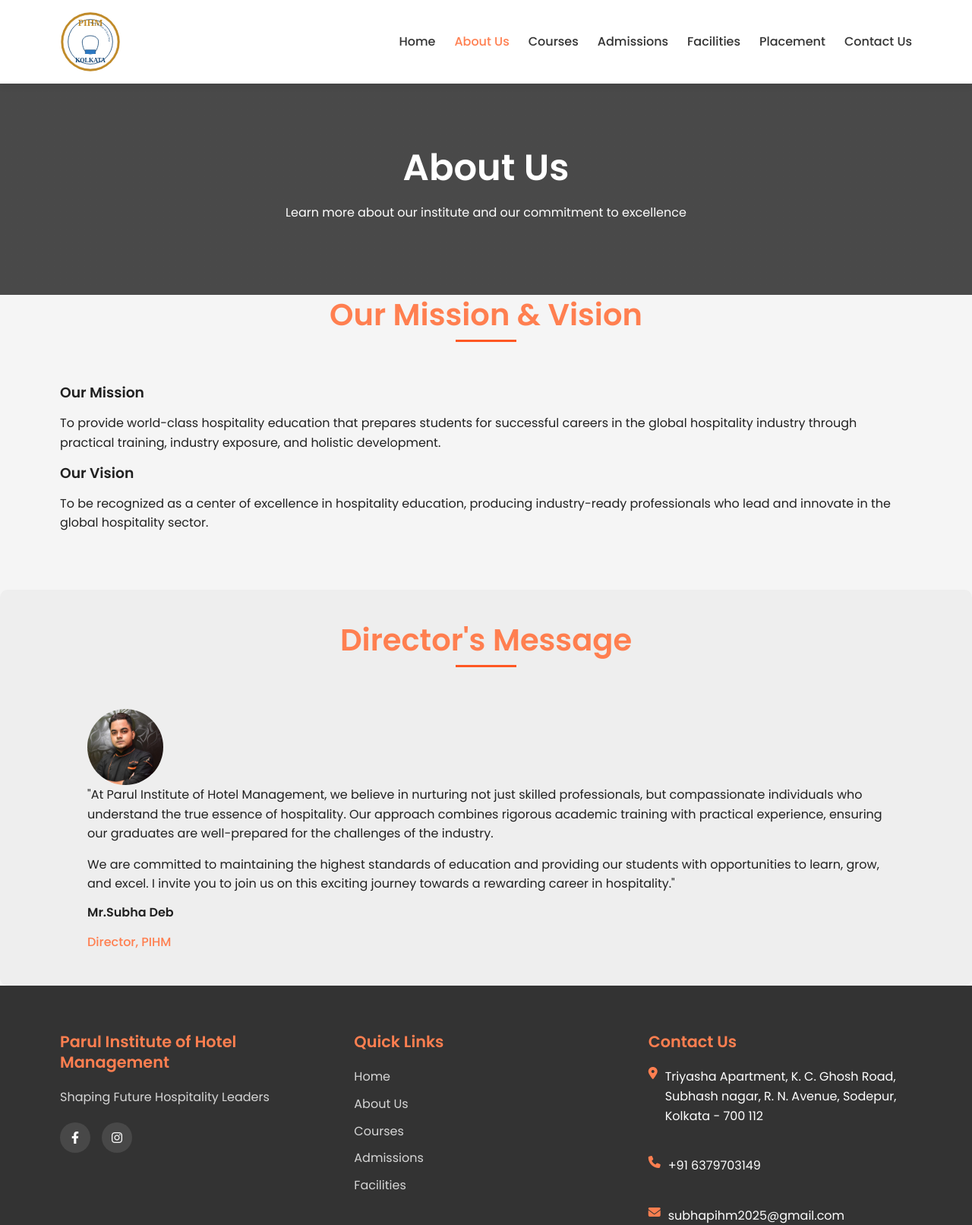
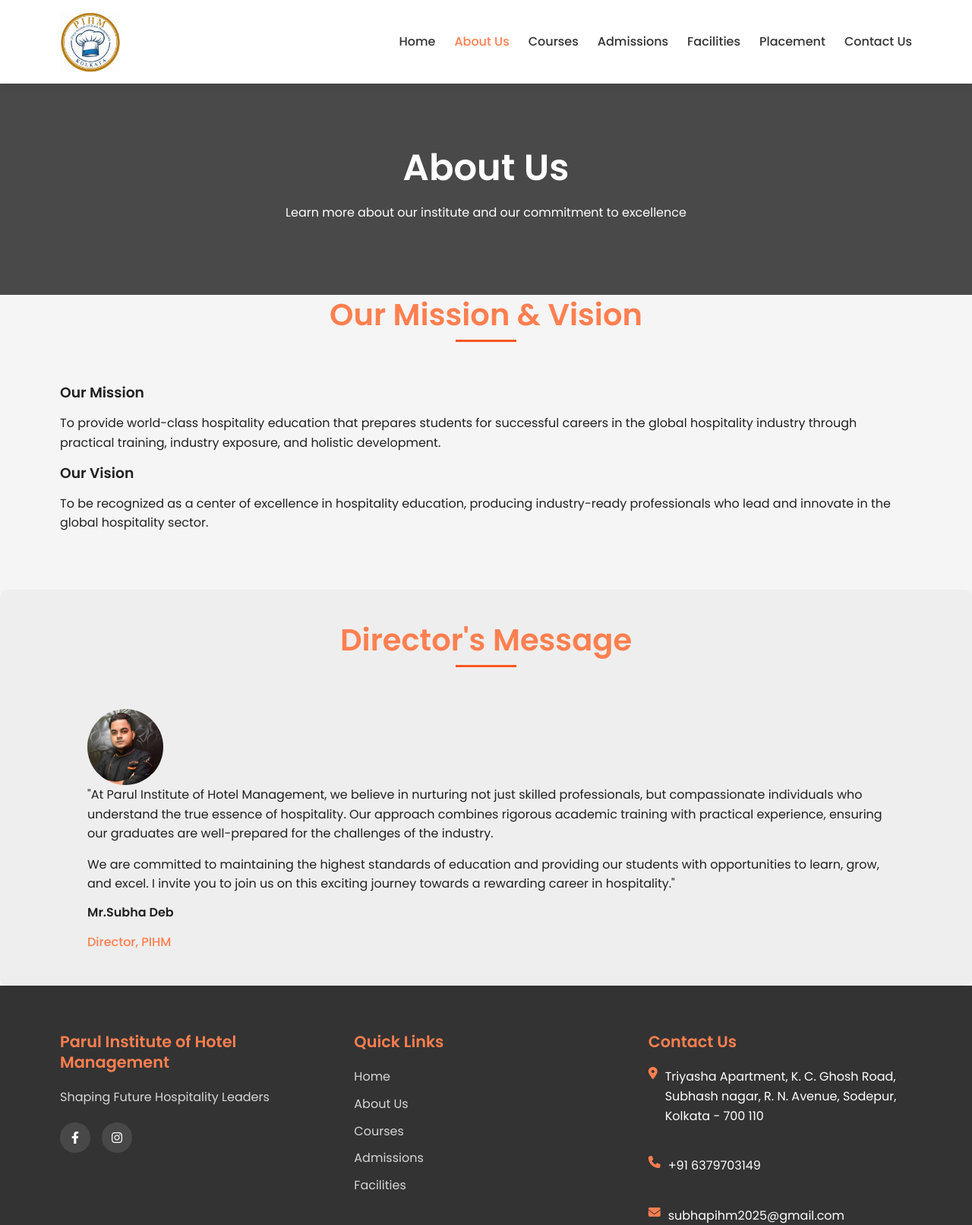
Before and after one commit to Jit-Dutta91/PIHM, a plain HTML site: page about.html in a window 1280 px wide. Shown: the top 1612 px of the page at 76% size. Drawn offline with Linux system fonts and the light colour scheme.

Commit message:
Changes the logo and the address

```diff
--- a/about.html
+++ b/about.html
@@ -14,7 +14,7 @@
         <div class="container">
             <div class="logo">
                 <a href="index.html">
-                    <img src="images/logo.svg" alt="PIHM Logo" class="logo-img">
+                    <img src="images/new logo.jpg" alt="PIHM Logo" class="logo-img">
                 </a>
             </div>
             <nav>
@@ -113,7 +113,7 @@
                 <div class="footer-column">
                     <h3>Contact Us</h3>
                     <ul class="contact-info">
-                        <li><i class="fas fa-map-marker-alt"></i> Triyasha Apartment, K. C. Ghosh Road, Subhash nagar, R. N. Avenue, Sodepur, Kolkata - 700 112</li>
+                        <li><i class="fas fa-map-marker-alt"></i> Triyasha Apartment, K. C. Ghosh Road, Subhash nagar, R. N. Avenue, Sodepur, Kolkata - 700 110</li>
                         <li><i class="fas fa-phone"></i> +91 6379703149</li>
                         <li><i class="fas fa-envelope"></i> subhapihm2025@gmail.com</li>
                     </ul>
```
Also changed, not shown: admissions.html (+2 -2 lines), contact.html (+2 -2 lines), courses.html (+2 -2 lines), facilities.html (+2 -2 lines), index.html (+2 -2 lines), placement.html (+2 -2 lines), images/new logo.jpg (added).
